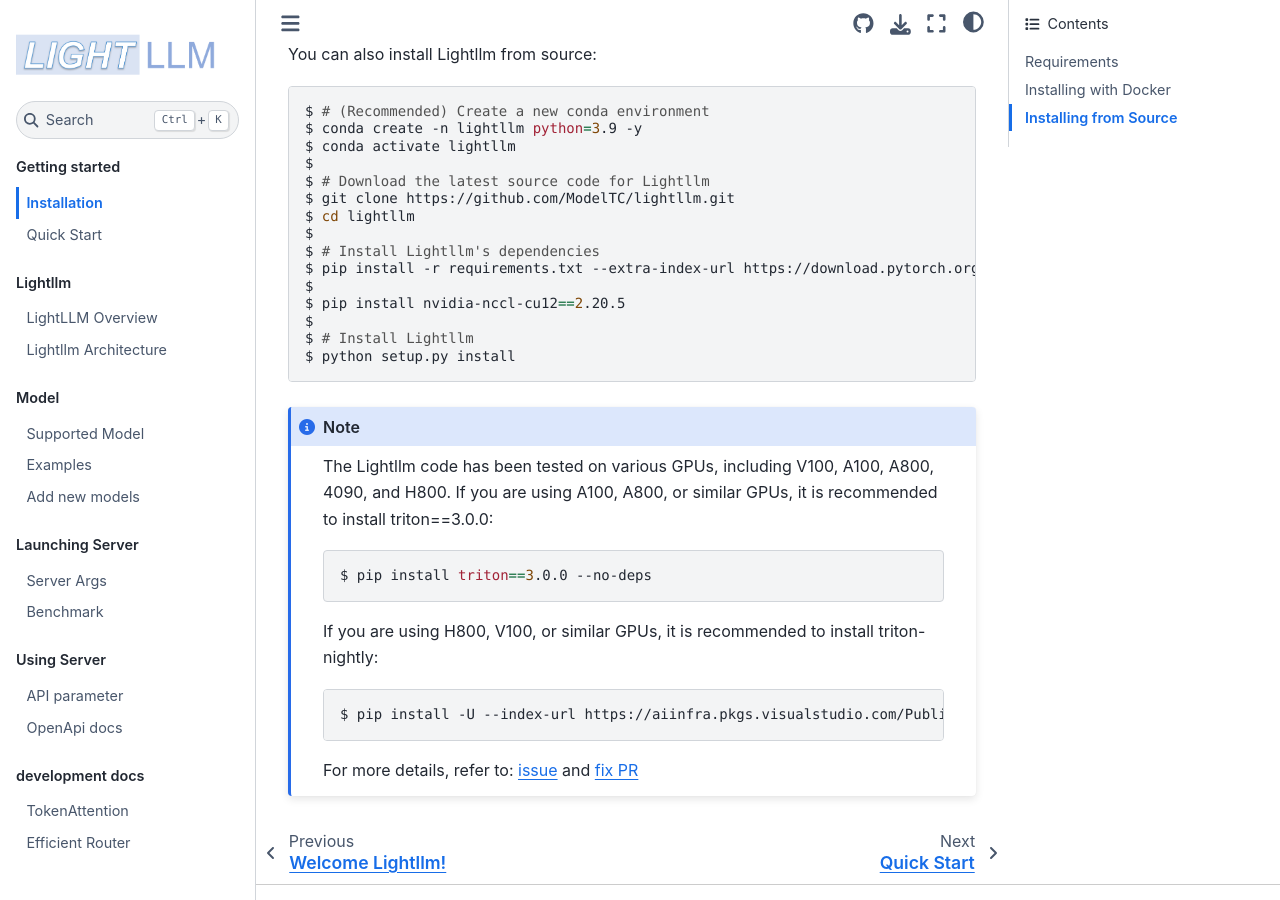
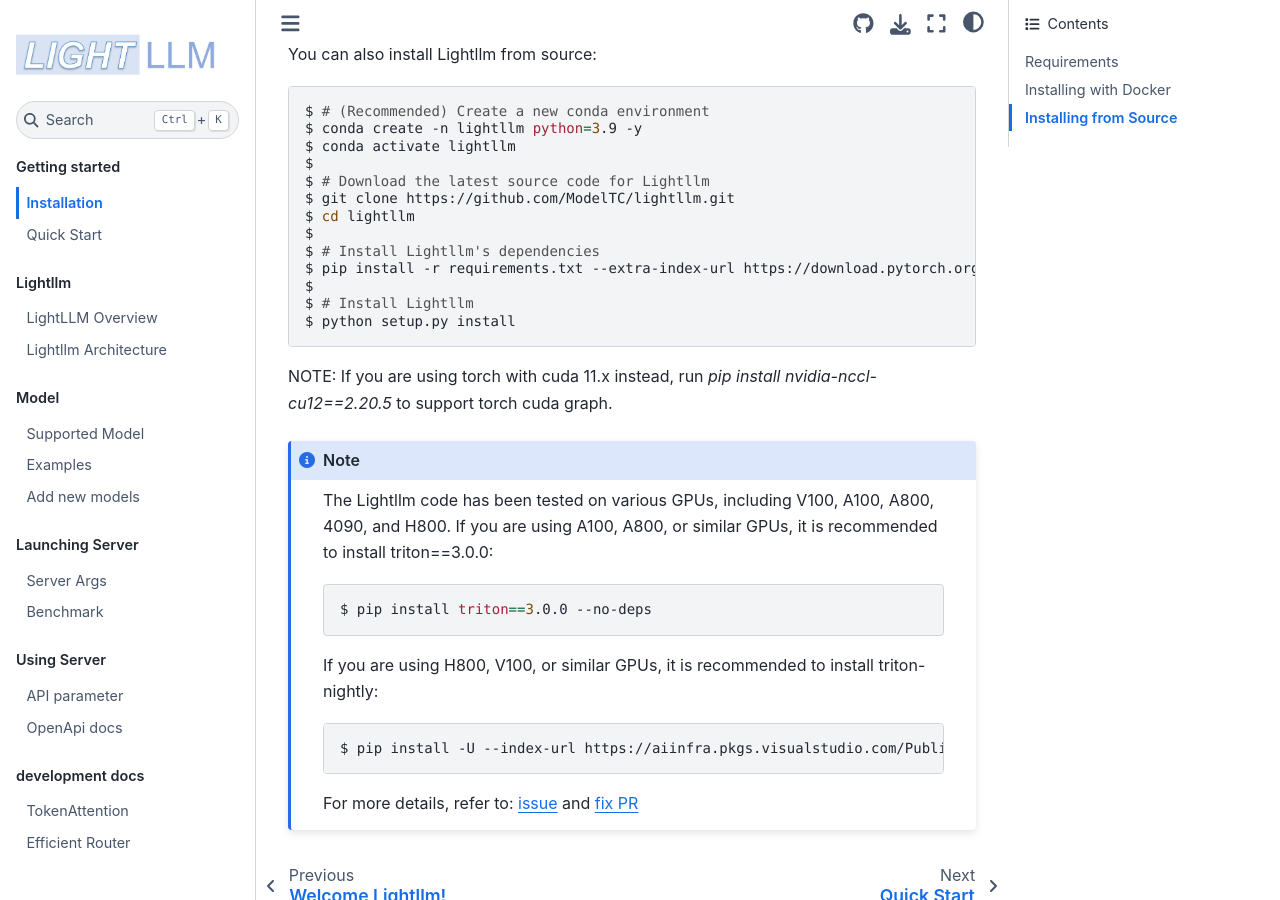
Before and after one commit to ModelTC/lightllm, a Sphinx documentation site: the page built from docs/EN/source/getting_started/installation.rst, in a window 1280 px wide and 900 px high, scrolled down 1211 px. Built offline with Sphinx 7.4.7 and the Sphinx Book theme 1.1.4, drawn with Linux system fonts in a browser that asks for light colours.

Commit message:
misc: update python requirements

```diff
--- a/docs/EN/source/getting_started/installation.rst
+++ b/docs/EN/source/getting_started/installation.rst
@@ -71,12 +71,12 @@
     $ cd lightllm
     $
     $ # Install Lightllm's dependencies
-    $ pip install -r requirements.txt --extra-index-url https://download.pytorch.org/whl/cu118
-    $
-    $ pip install nvidia-nccl-cu12==2.20.5
+    $ pip install -r requirements.txt --extra-index-url https://download.pytorch.org/whl/cu124
     $
     $ # Install Lightllm
     $ python setup.py install
+
+NOTE: If you are using torch with cuda 11.x instead, run `pip install nvidia-nccl-cu12==2.20.5` to support torch cuda graph.
 
 .. note::
 
```
Also changed, not shown: README.md (+5 -5 lines), docs/CN/source/getting_started/installation.rst (+4 -5 lines), requirements.txt (+4 -4 lines), 1 other file.
